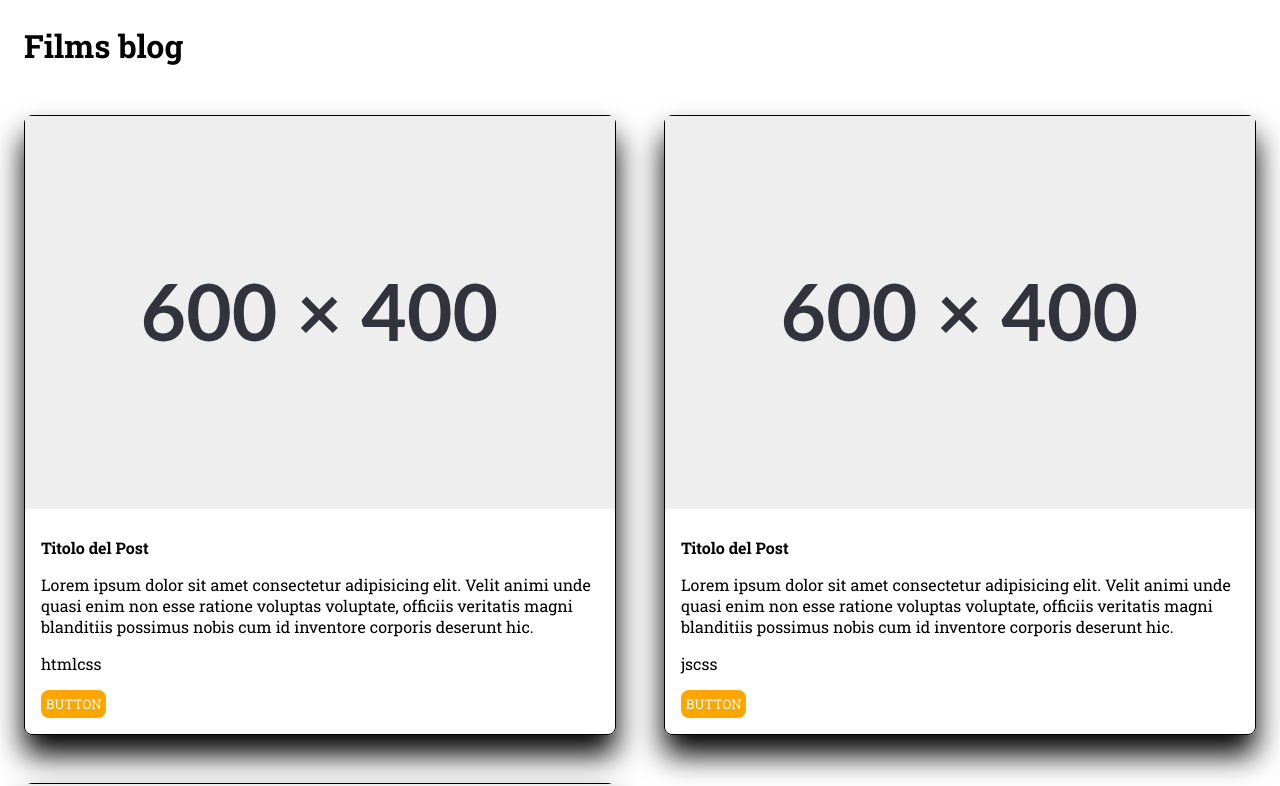
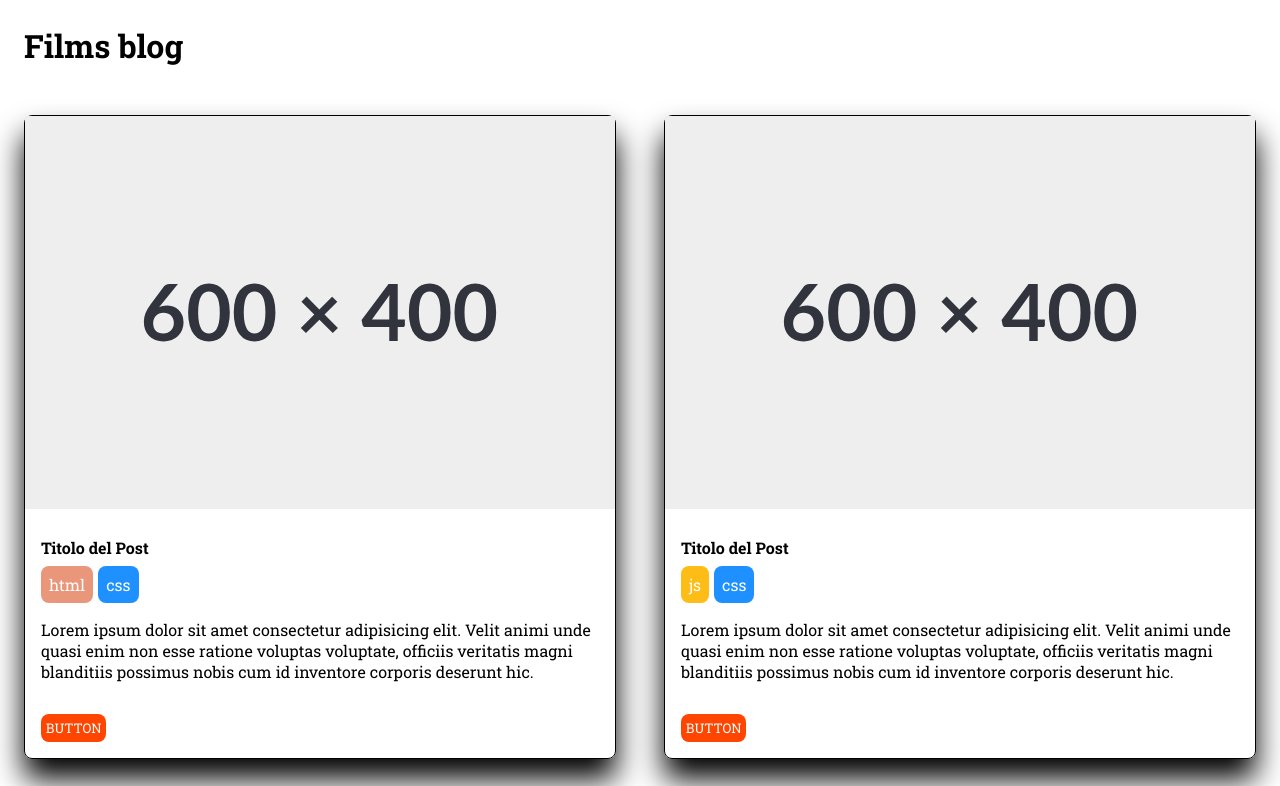
Before and after one commit to AVenturi98/react-props, a React (Vite) app: page / in a window 1280 px wide. Shown: the top 786 px of the page. Built offline with nearby package versions, Linux system fonts and the light colour scheme; a web font is replaced by a local one.

Commit message:
ADD: color for each tag

```diff
--- a/src/components/card/Card.jsx
+++ b/src/components/card/Card.jsx
@@ -2,6 +2,17 @@ import style from './Card.module.css'
 import image from '../../assets/31343C.svg'
 
 function Card({ title, content, tags, published }) {
+
+    const elementTags = tags.map((tag, elmnTag, className) => {
+
+        if (tag === 'html') className = 'htmlColor'
+        if (tag === 'css') className = 'cssColor'
+        if (tag === 'js') className = 'jsColor'
+        if (tag === 'php') className = 'phpColor'
+
+
+        return <p key={elmnTag} className={className}>{tag}</p>
+    })
 
     return (
         <>
@@ -13,8 +24,8 @@ function Card({ title, content, tags, published }) {
                         </div>
                         <div className={style.cardBody}>
                             <div className={style.titleCard}>{title}</div>
+                            <div className={style.tagsCard}>{elementTags}</div>
                             <div className={style.descriptionCard}>{content}</div>
-                            <div>{tags}</div>
                             <button className={style.btn}>BUTTON</button>
                         </div>
                     </div>
--- a/src/components/card/Card.module.css
+++ b/src/components/card/Card.module.css
@@ -26,13 +26,19 @@
     margin: 0.5rem auto;
 }
 
+.tagsCard {
+    display: flex;
+    gap: 5px;
+    flex-wrap: wrap;
+}
+
 .descriptionCard {
     margin: 1rem auto;
 }
 
 .btn {
     border: none;
-    background-color: orange;
+    background-color: orangered;
     color: white;
     padding: 0.3rem;
     border-radius: 0.5rem;
--- a/src/index.css
+++ b/src/index.css
@@ -31,3 +31,28 @@ ol {
 .col-6 {
     width: calc(6 * 100% / 12);
 }
+
+.htmlColor {
+    background-color: darksalmon
+}
+
+.cssColor {
+    background-color: dodgerblue
+}
+
+.jsColor {
+    background-color: rgb(253, 188, 22)
+}
+
+.phpColor {
+    background-color: green;
+}
+
+.htmlColor,
+.cssColor,
+.jsColor,
+.phpColor {
+    color: white;
+    padding: 0.5rem;
+    border-radius: 0.5rem;
+}
```
